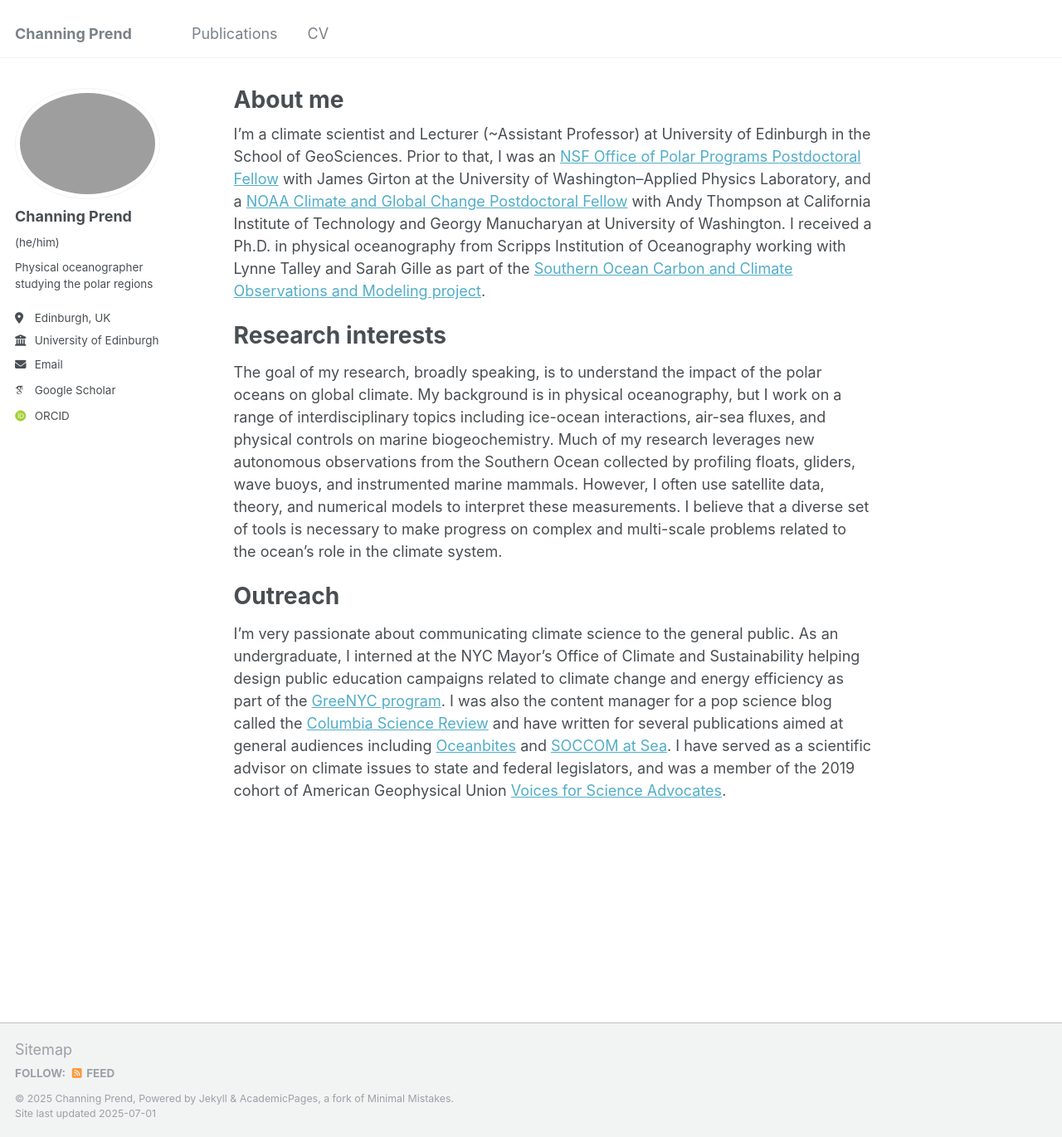
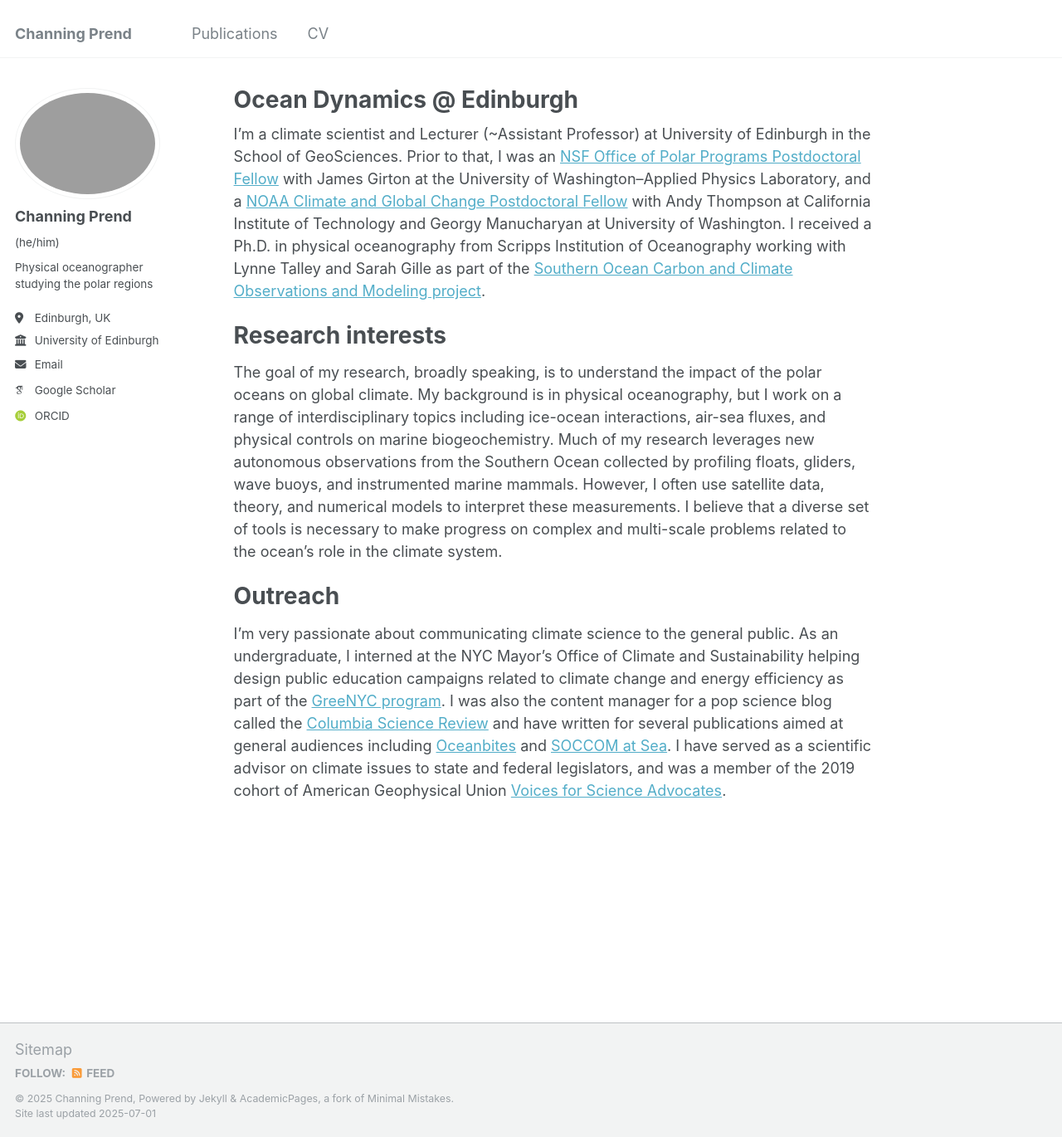
Before and after one commit to cprend/cprend.github.io, a Jekyll site: the page built from _pages/about.md, in a window 1280 px wide and 1370 px high. Shown: the whole window at 83% size. Built offline with Jekyll 4.4.1, drawn with Linux system fonts in a browser that asks for light colours; some web fonts are replaced.

Commit message:
Update about.md

```diff
--- a/_pages/about.md
+++ b/_pages/about.md
@@ -1,6 +1,6 @@
 ---
 permalink: /
-title: "About me"
+title: "Ocean Dynamics @ Edinburgh"
 author_profile: true
 redirect_from:
   - /about/
```
